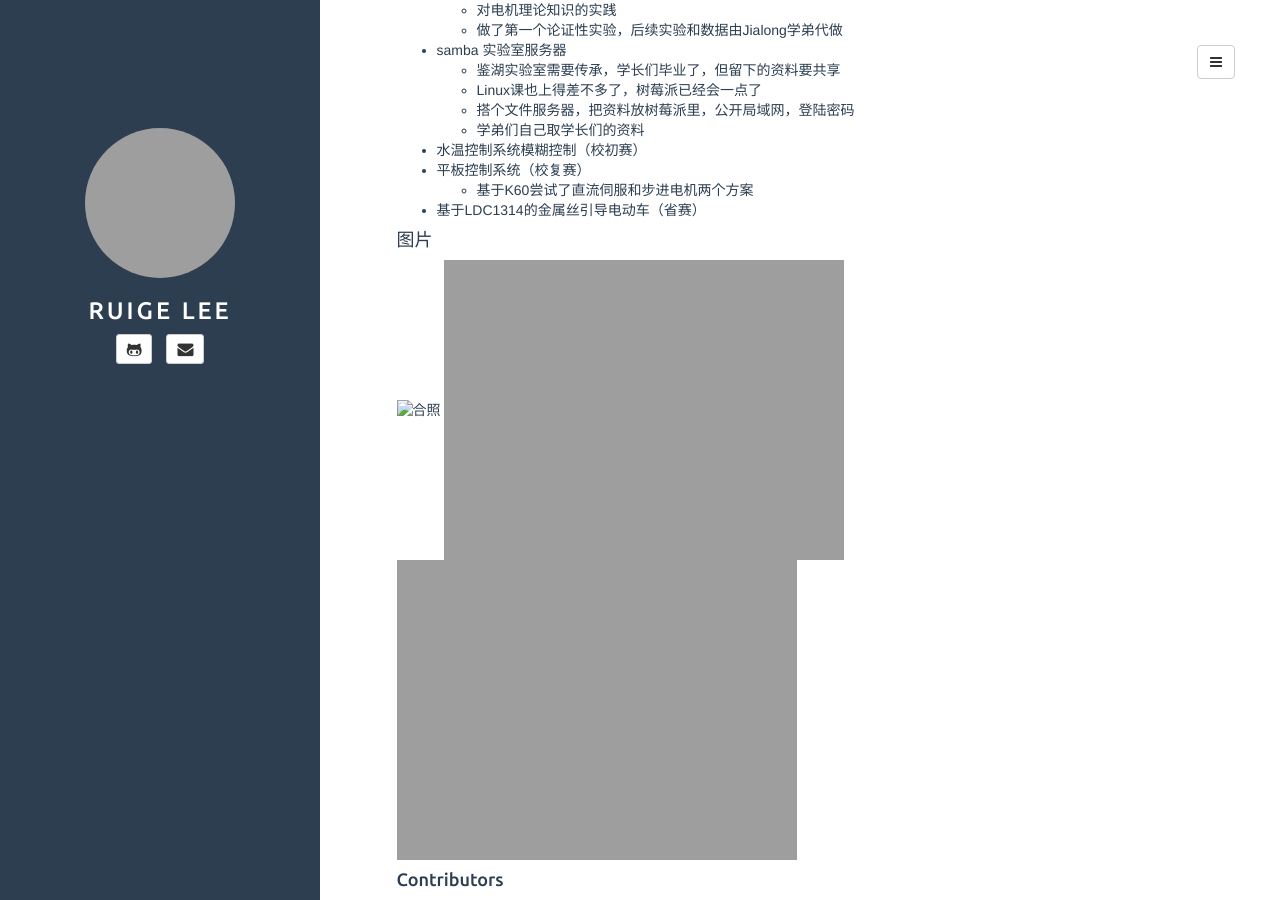
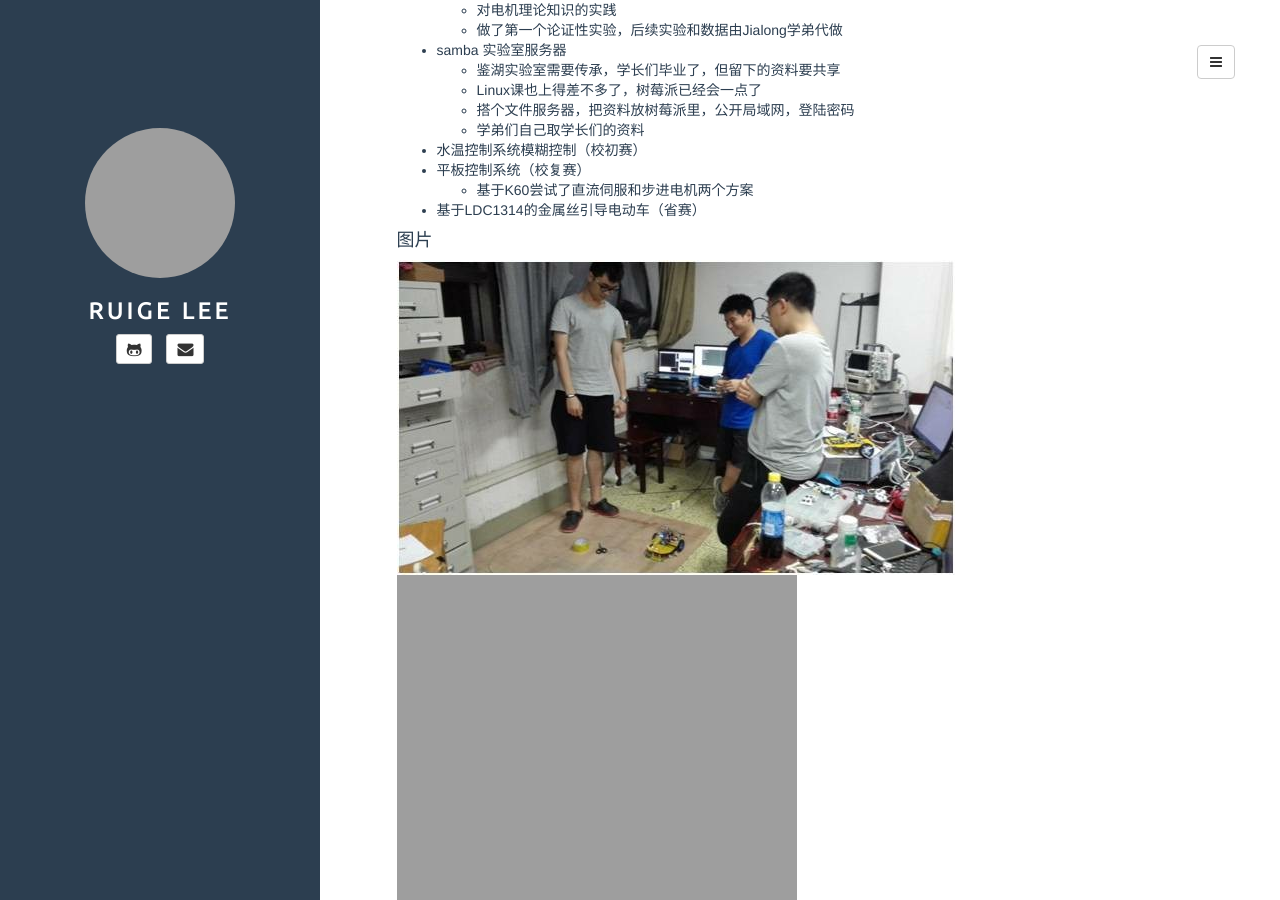
Before and after one commit to whutddk/whutddk.github.io, a Jekyll site: the page built from _posts/2016-07-25-2016TICup.md, in a window 1280 px wide and 900 px high, scrolled down 419 px. Built offline with Jekyll 4.4.1, drawn with Linux system fonts in a browser that asks for light colours; grey boxes are pictures that could not be loaded.

Commit message:
修正2016Ti的图片链接

```diff
--- a/_posts/2016-07-25-2016TICup.md
+++ b/_posts/2016-07-25-2016TICup.md
@@ -42,9 +42,9 @@
 * 基于LDC1314的金属丝引导电动车（省赛）
 
 #### 图片
-![合照]({{ site.url }}/assets/user/pic/2016_NXP/2016ti/mmexport1501921922721.jpg)
-![大四那年暑假观战两学弟的智能车赛]({{ site.url }}/assets/user/pic/2016_NXP/2016ti/DJI_0159.JPG)
-![证书]({{ site.url }}/assets/user/pic/2016_NXP/2016ti/2016电赛1.jpg)
+![合照]({{ site.url }}/assets/user/pic/2016ti/mmexport1501921922721.jpg)
+![大四那年暑假观战两学弟的智能车赛]({{ site.url }}/assets/user/pic/2016ti/DJI_0159.JPG)
+![证书]({{ site.url }}/assets/user/pic/2016ti/2016电赛1.jpg)
 #### Contributors
 * Ruige Lee
 * Rong Huang（学弟）
```
Also changed, not shown: _posts/2010-01-01-BC.md (+2 -1 lines).
